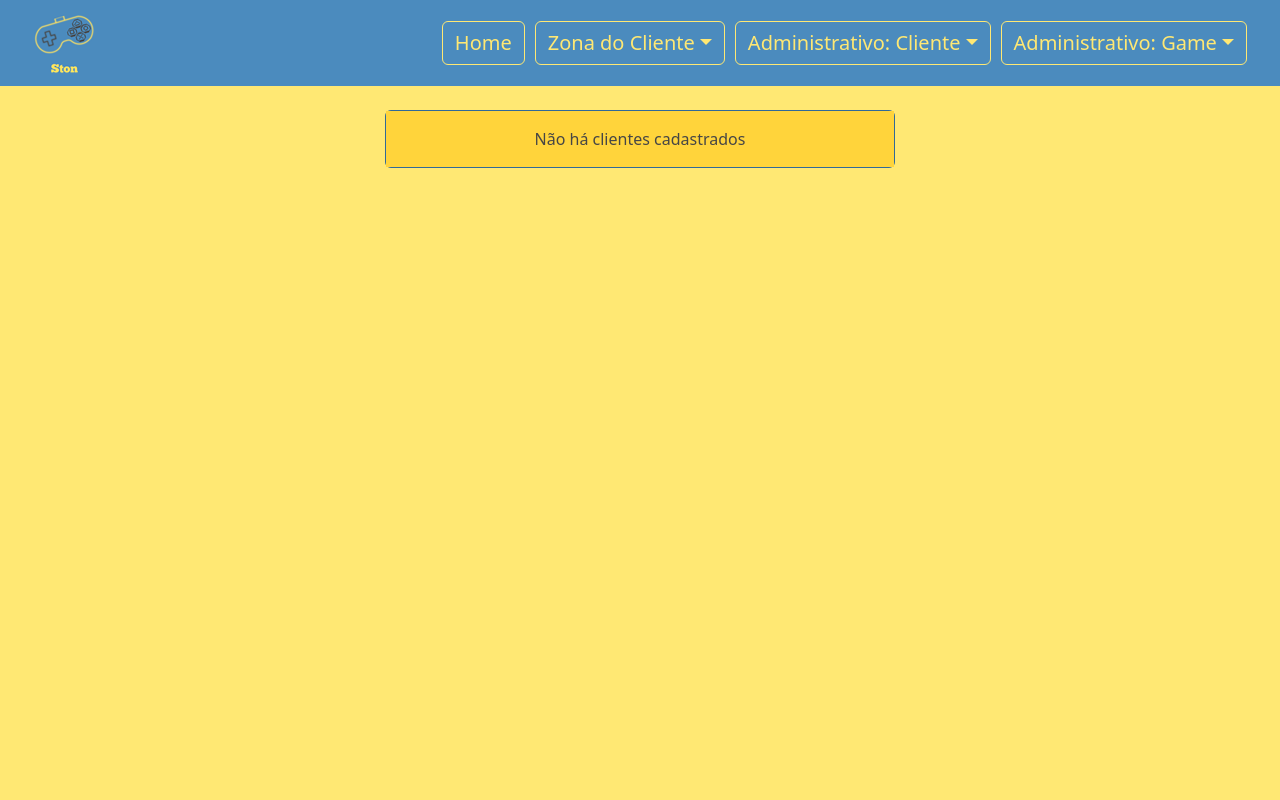
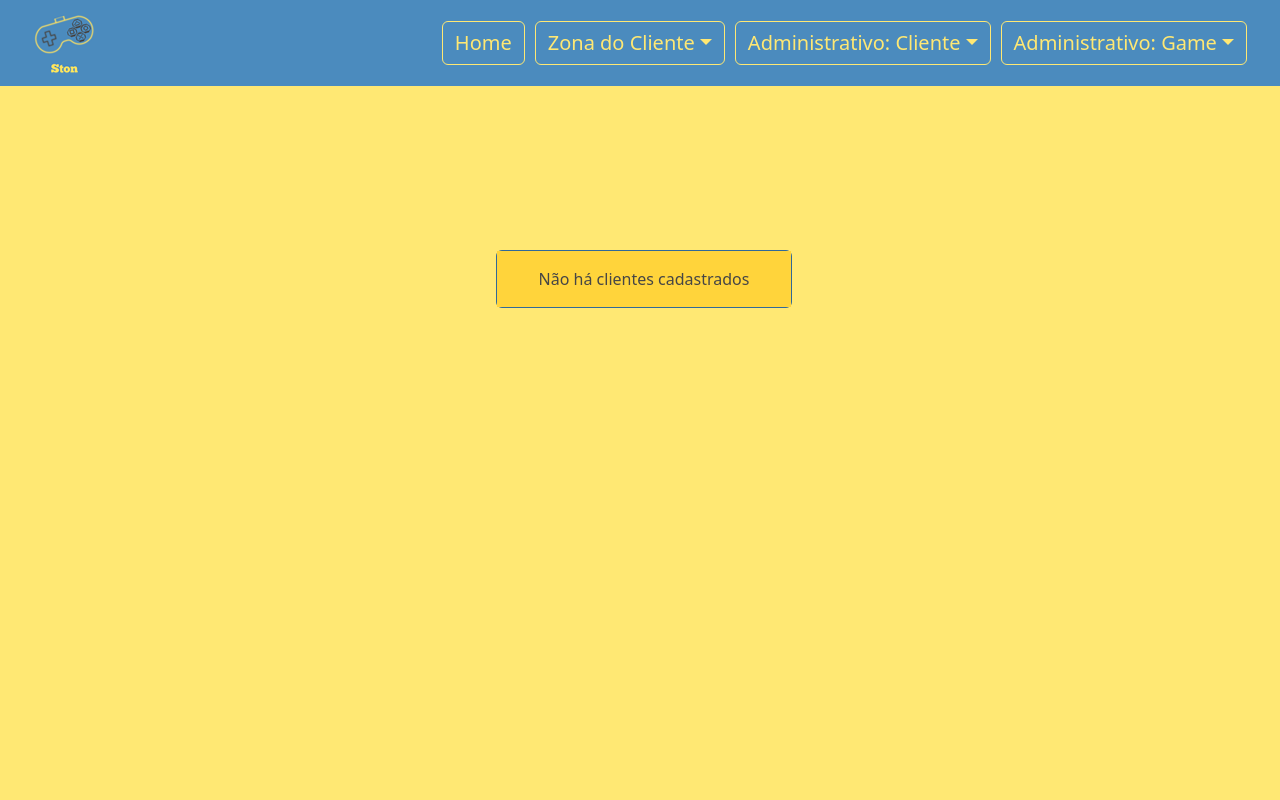
Before and after one commit to CarlosNR/Ston, a Flask app: page /read/clientes in a window 1280 px wide. Run offline with Flask 2, Linux system fonts and the light colour scheme; data that the repository does not hold is empty; some libraries are stand-ins or nearby versions.

```diff
--- a/src/app.py
+++ b/src/app.py
@@ -219,11 +219,16 @@ def readJogo1():
       dadosLogado.append(session["idLogado"])
       dadosLogado.append(session["nomeLogado"])
       dadosLogado.append(session["creditoLogado"])
-
     else:
       dadosLogado = False
 
-    return render_template('/public/jogos/listaJogo.html', dadosLogado=dadosLogado)
+    listaTodosJogos = achaJogos()
+
+    if(listaTodosJogos == ""):
+        return render_template('/public/jogos/listaJogo.html', dadosLogado=dadosLogado, algum=True)
+    else:
+       return render_template('/public/jogos/listaJogo.html', dadosLogado=dadosLogado, algum=False)
+
 
 @app.route('/read/jogo', methods=['POST', 'GET'])
 def readJogo2():
--- a/src/static/css/main.css
+++ b/src/static/css/main.css
@@ -25,10 +25,19 @@ p{
 
 #rowHome{
     height: 86vh !important;
+
 }
 
 #colHome{
     transform: translate(0,-100%);
+}
+
+#rowCentroVertical{
+    height: 50vh !important;
+}
+
+#colCentroVertical{
+    transform: translate(0,35%);
 }
 
 #textoHome{
--- a/src/templates/public/Clientes/listaClientes.html
+++ b/src/templates/public/Clientes/listaClientes.html
@@ -63,8 +63,8 @@
         </div>
     {% endfor %}
 {% else %}
-    <div class="row justify-content-center my-4">
-        <div class="col-8 col-md-5 align-items-center">
+    <div class="row justify-content-center my-4" id="rowCentroVertical">
+        <div class="col-9 col-xs-9 col-sm-5 col-md-3 align-items-center ms-2" id="colCentroVertical">
             <div class="card" id="card">
                 <div class="card-body" id="cardBody">
                     <p>Não há clientes cadastrados</p>
```
Also changed, not shown: src/templates/public/Jogos/listaJogo.html (+5 -4 lines).
